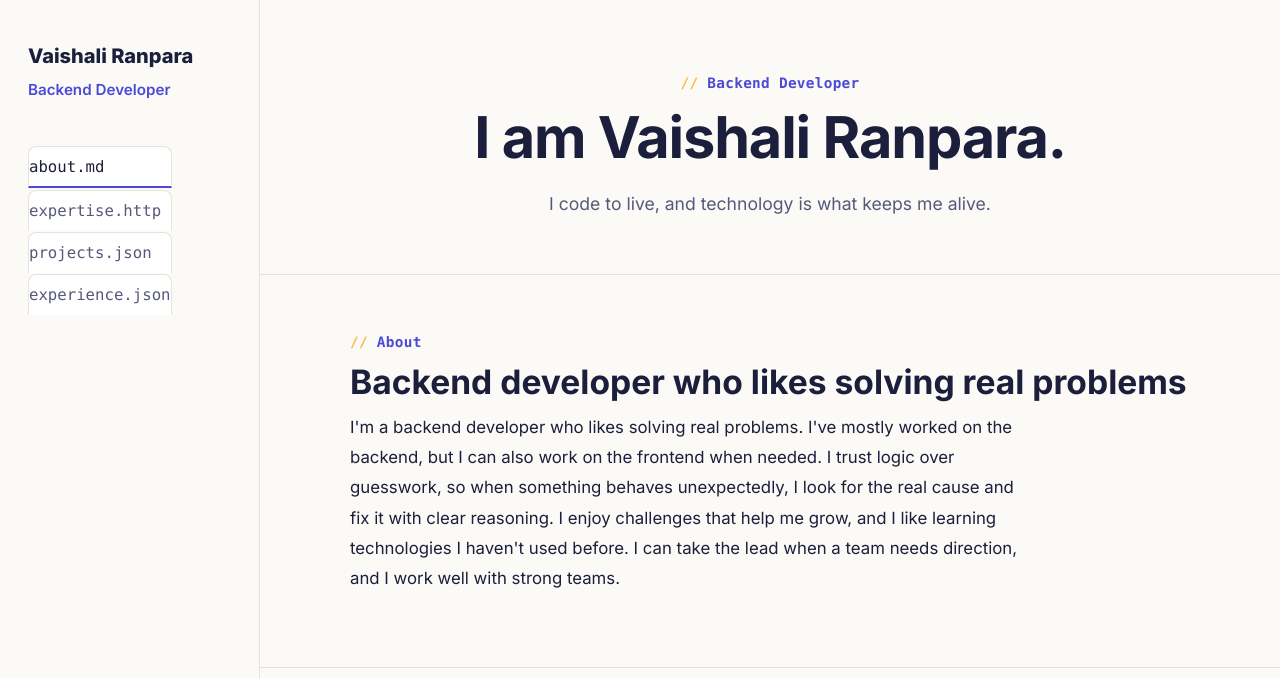
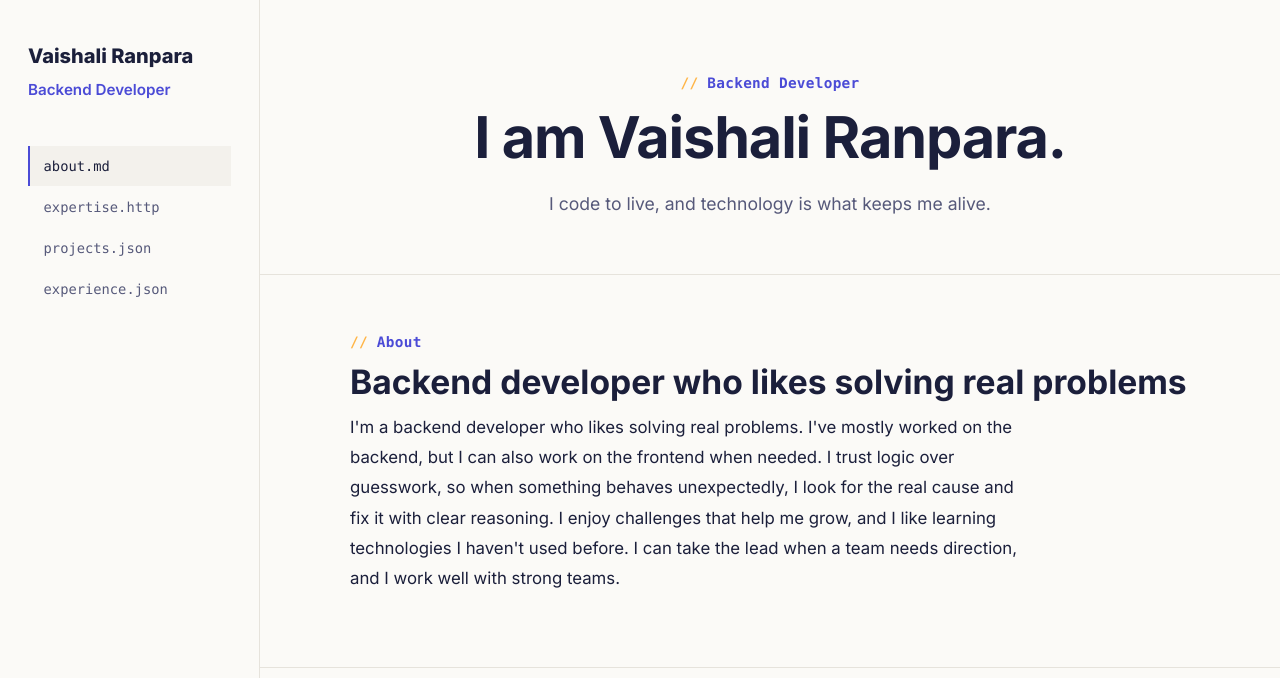
Before and after one commit to VGN96/VGN96.github.io, a plain HTML site: page index.html in a window 1280 px wide. Shown: the top 678 px of the page. Drawn offline with Linux system fonts and the light colour scheme.

Commit message:
Enhance header navigation styles for larger screens
Add responsive styles for header navigation in media query.

```diff
--- a/index.html
+++ b/index.html
@@ -158,6 +158,13 @@
 
   .code-win { max-width:100%; margin-top:1.25rem; }
   .code-body { font-size:.92rem; }
+
+  @media (min-width:960px) {
+    header.top nav { width:100%; }
+    header.top nav a.tab { display:block; width:100%; margin:0; padding:.55rem .85rem; border:none; border-left:2px solid transparent; border-radius:0; background:transparent; font-size:.86rem; white-space:nowrap; }
+    header.top nav a.tab:hover { color:var(--text); background:var(--surface2); }
+    header.top nav a.tab[aria-current="page"] { color:var(--text); border-left-color:var(--accent); background:var(--surface2); border-bottom:none; }
+  }
 </style>
 </head>
 <body>
```
